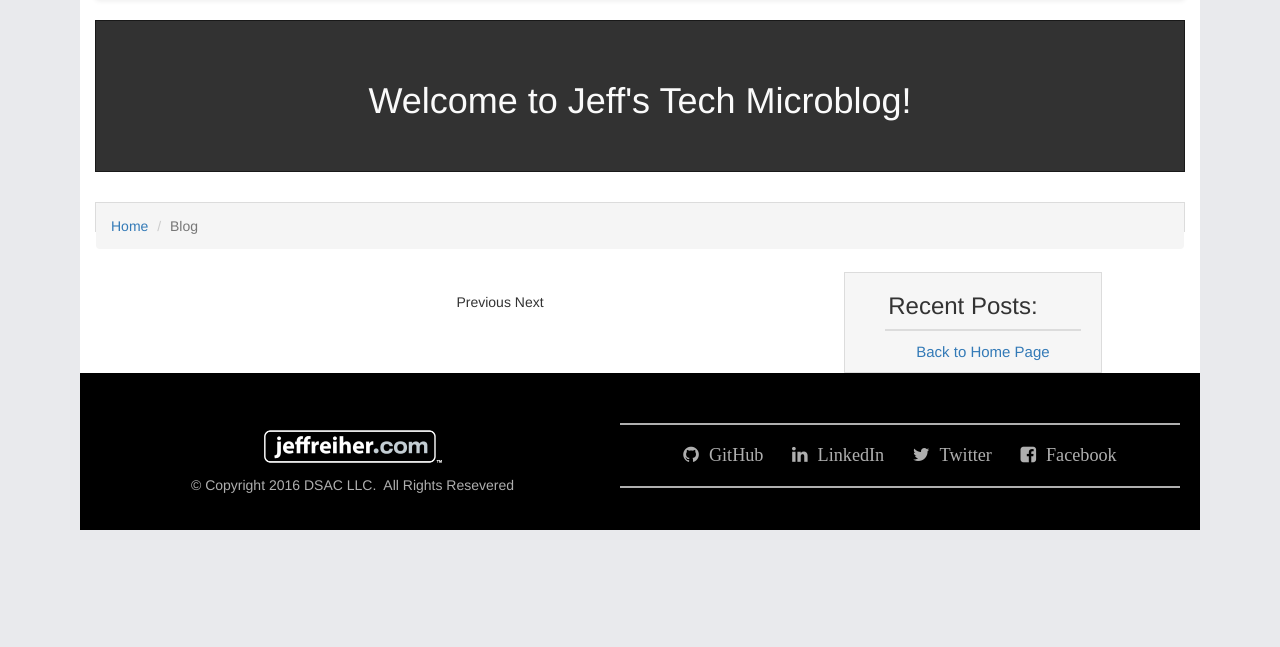
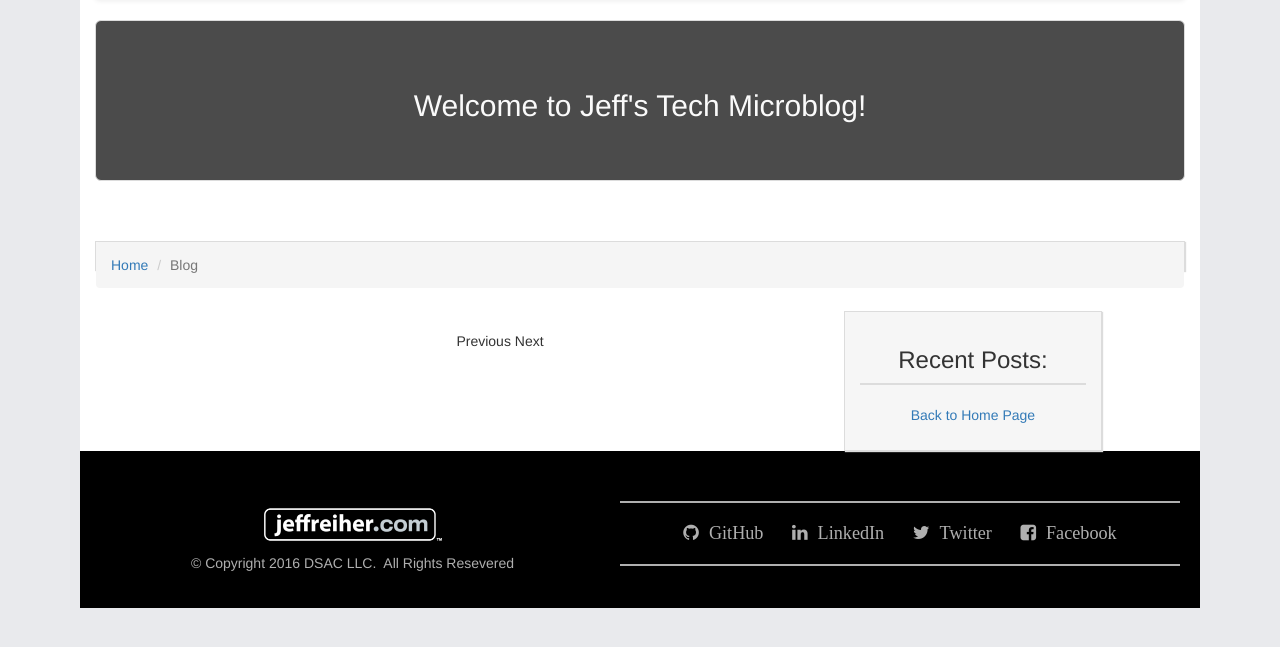
Before and after one commit to jreiher2003/Blog-Jeff, a Flask app: page /blog in a window 1280 px wide. Shown: the part 52-699 px from the top of the page. Run offline with Flask 2, Linux system fonts and the light colour scheme; data that the repository does not hold is empty; some libraries are stand-ins or nearby versions.

Commit message:
Update bootsrap styles

```diff
--- a/app/static/css/styles.css
+++ b/app/static/css/styles.css
@@ -1,13 +1,6 @@
 html {
 	background-color: #e9eaed;
 	font-size: 16px;
-}
-/*##### front page index page  #######*/
-.jcarousel ul li img {
-	display: block;
-	margin-left: auto;
-	margin-right: auto;
-	border: 2px solid rgba(0,0,0,1);
 }
 /*########## footer ##################*/
 footer {
@@ -78,22 +71,29 @@ figure {
 figcaption {
 	color: rgba(175,175,175,1);
 }
-.nav-call {
-	margin: 10px;
+/*##### front page index page  #######*/
+.jcarousel ul li img {
+	display: block;
+	margin-left: auto;
+	margin-right: auto;
+	border: 2px solid rgba(0,0,0,1);
 }
-.nav-call li {
-	margin-right: 5px;
+hr.style-eight {
+    height: 12px;
+    border: 0;
+    box-shadow: inset 0 12px 12px -12px rgba(0, 0, 0, 0.5);
 }
+/*########## blog page #####################*/
 .blog__head {
-	background-color: rgba(50,50,50,1);
-	border: 1px solid rgba(25,25,25,1);
-	padding: 40px;
+	background-color: rgba(75,75,75,1);
+	border: 1px solid rgba(220,220,220,1);
+
 }
 .blog__head__border {
 	border: 1px solid rgba(220,220,220,1);
-	/*box-shadow: 1px 1px 1px rgba(220,220,220,1);*/
+	box-shadow: 1px 1px 1px rgba(220,220,220,1);
 }
-.blog__head h1 {
+.blog__head h2 {
 	color: rgba(250,250,250,1);
 }
 .sub__blog__head {
@@ -105,25 +105,14 @@ figcaption {
 .recent__post {
 	text-align: center;
 	background: rgba(245,245,245,.9);
-	height: auto;
-	width: auto;
-	padding-right: 20px;
-}
-ul.recent__post__list {
-	list-style: none;
-}
-ul.recent__post__list li {
-	font-size: 18px;
-}
-ul.recent__post__list li:last-of-type {
-	margin-top: 10px;
-	font-size: 15px;
+	padding: 15px;
 }
 li.recent__post_hr {
 	padding: 0;
     border: 1px solid rgba(220,220,220,1);
     color: #333;
     text-align: center;
+    margin-bottom: 20px;
 }
 
 /*############## blog-post page ###########################*/
@@ -183,12 +172,6 @@ img.profile {
 		width: 1120px;
 		margin: auto;
 	}
-	hr {
-		display: none;
-	}
-	.info1,.info2 {
-		padding: 50px 0;
-	}
 	footer {
 		padding: 40px 0 20px 0;
 		margin: 0;
--- a/app/templates/base1.html
+++ b/app/templates/base1.html
@@ -51,11 +51,11 @@
 					</ul>
 					<ul class="list-unstyled">
 					{% if current_user.is_active %}
-						<li class="pull-right"><a href="#">{{ current_user.name }}</a></li>
-						<li class="pull-right"><a href="{{ url_for('logout') }}">Logout</a></li>
+						<li class="pull-right">&nbsp;|&nbsp;<a href="{{ url_for('logout') }}">Logout</a></li>
+						<li class="pull-right">{{ current_user.name }}</li>
 					{% else %}
-						<li class="pull-right hidden-xs">&nbsp;|&nbsp;<a href="{{ url_for('register') }}">Sign Up</a></li>
-						<li class="pull-right hidden-xs"><a href="{{ url_for('login') }}">Login</a></li>
+						<li class="pull-right">&nbsp;|&nbsp;<a href="{{ url_for('register') }}">Sign Up</a></li>
+						<li class="pull-right"><a href="{{ url_for('login') }}">Login</a></li>
 					{% endif %}
 					</ul>
 				</div><!--/.nav-collapse -->
--- a/app/templates/blog-post.html
+++ b/app/templates/blog-post.html
@@ -14,7 +14,8 @@
 				<br>
 				<h3 class="h3 text-capitalize">{{ blogpost.title }}</a></h3>
 					<pre>{{ blogpost.description }}</pre><br>
-					<strong>Author:</strong> {{ blogpost.author.name }}
+					<strong>Author:</strong> {{ blogpost.author.name }}<br>
+					<strong>Date:</strong>{{ blogpost.date_created }}
 				</div>
 			</div>
 		</div>
--- a/app/templates/blog.html
+++ b/app/templates/blog.html
@@ -6,8 +6,8 @@
 
 <div class="row">
 	<div class="col-xs-12 col-md-12">
-		<div class="blog__head">
-			<h1 class="text-center">Welcome to Jeff's Tech Microblog!</h1>
+		<div class="jumbotron blog__head">
+			<h2 class="text-center">Welcome to Jeff's Tech Microblog!</h2>
 		</div>
 	</div>
 </div>
@@ -18,8 +18,8 @@
 				<li><a href="#">Home</a></li>
 				<li class="active">Blog</li>
 				{% if current_user.is_active %}
-				<li><a href="{{ url_for('new_blogpost', author_id=current_user.id) }}">New Post</a></li>
-				<li class="text-center">Welcome, {{ current_user.name }}!</li>
+				<li class="">Welcome, {{ current_user.name }}!</li>
+				<li class="text-center"><a href="{{ url_for('new_blogpost', author_id=current_user.id) }}">New Post</a></li>
 				{% endif %}
 			</ul>
 		</div>
@@ -69,7 +69,7 @@
 		<div class="col-xs-10 col-xs-offset-1 col-md-3 col-md-offset-1">
 			<div class="blog__head__border recent__post">
 				<h3 class="text-center">Recent Posts:</h3>
-				<ul class="recent__post__list">
+				<ul class="list-unstyled">
 					{% for post in posts.items %}
 					<li class="text-capitalize"><a href="{{ url_for('blog_post', blog_id=post.id, blog_title=post.slug) }}">{{ post.title }}</a>&nbsp;<span class="small_rp label label-warning">{{ post.author.name }}</span></li>
 					<br>
```
Also changed, not shown: app/templates/index.html (+1 -13 lines).
